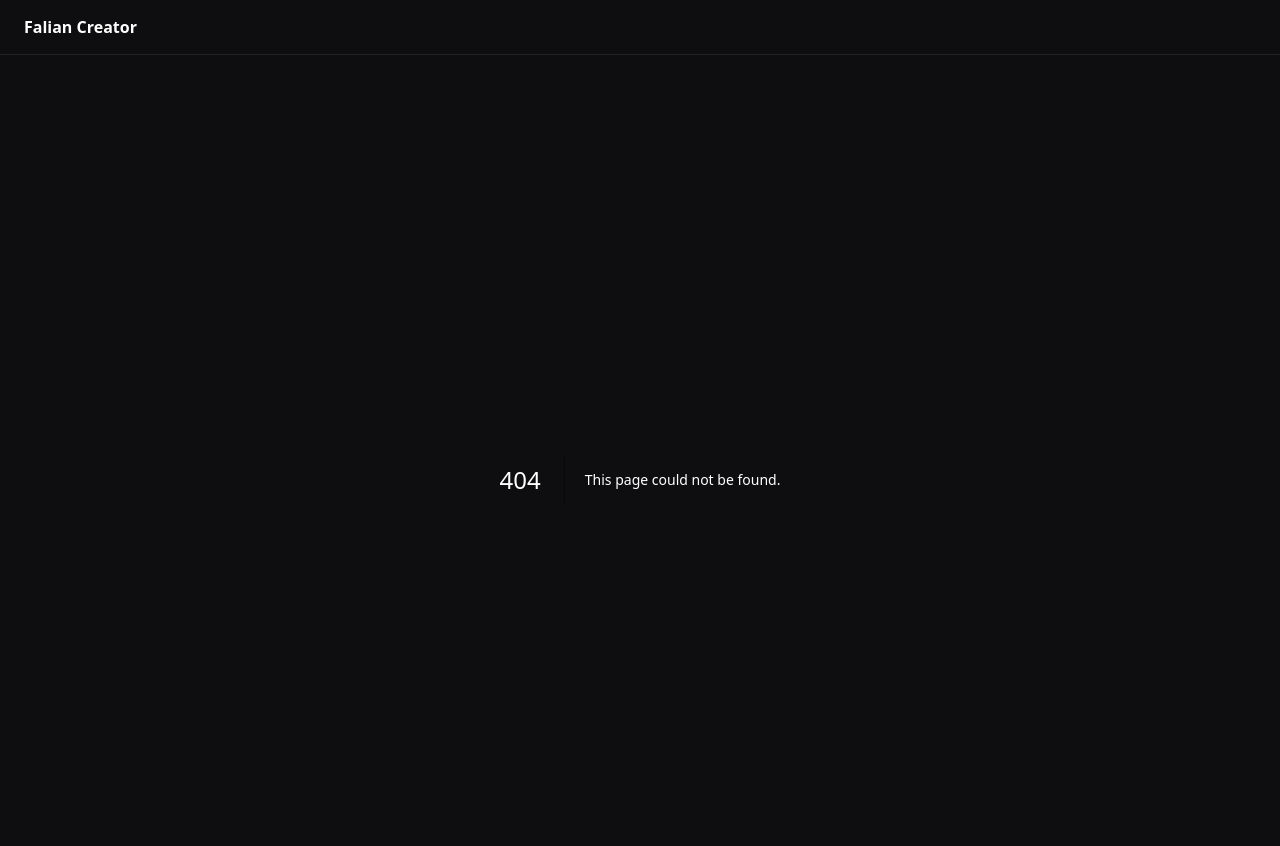
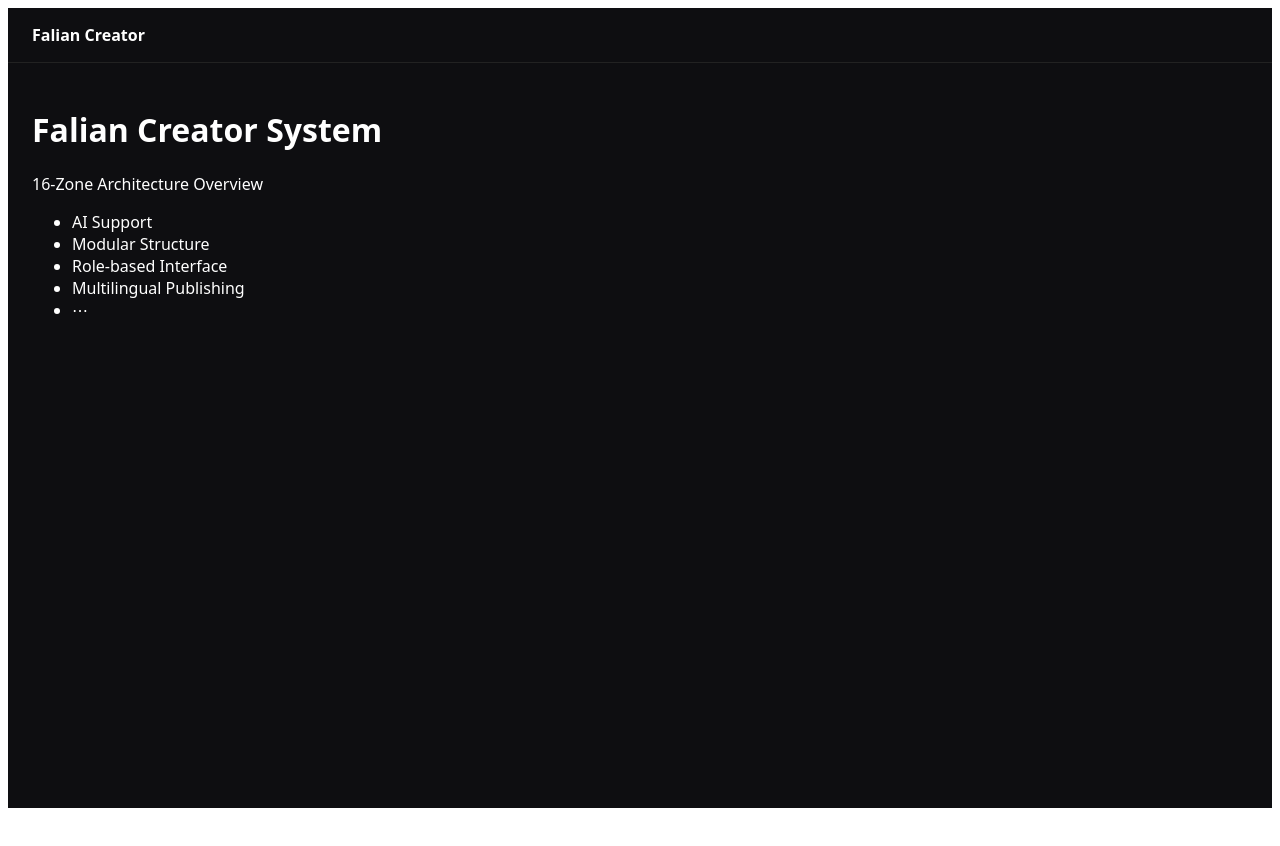
Before and after one commit to FalianWanlin/falian-creator-app, a Next.js app: page /system in a window 1280 px wide. Before the commit this address had no page. Shown: the top 846 px of the page. After the commit the page ends 816 px from the top, so only its background shows below. Built offline with nearby package versions, Linux system fonts and the light colour scheme.

Commit message:
Add System component for Falian Creator overview

```diff
--- /dev/null
+++ b/pages/system.js
@@ -0,0 +1,16 @@
+export default function System() {
+  return (
+    <>
+      <h1>Falian Creator System</h1>
+      <p>16-Zone Architecture Overview</p>
+
+      <ul>
+        <li>AI Support</li>
+        <li>Modular Structure</li>
+        <li>Role-based Interface</li>
+        <li>Multilingual Publishing</li>
+        <li>⋯</li>
+      </ul>
+    </>
+  );
+}
```
